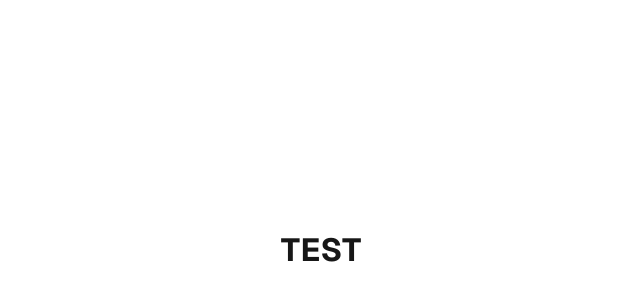
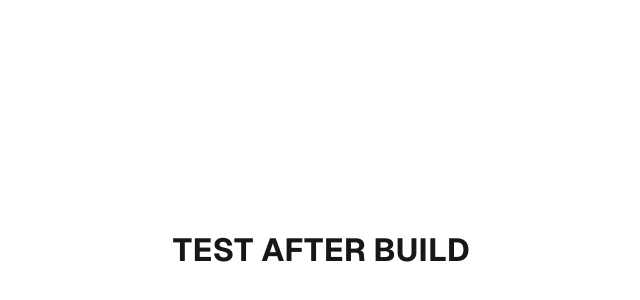
Before and after one commit to blessdyb/nextjs-helloworld, a Next.js app: page / in a window 1280 px wide. Shown: the part 150-450 px from the top of the page, without its empty margins (319-959 px from the left). Built offline with nearby package versions, Linux system fonts and the light colour scheme.

Commit message:
clean up build

```diff
--- a/src/app/page.js
+++ b/src/app/page.js
@@ -4,7 +4,7 @@ export default function Home() {
   return (
     <div className={styles.page}>
       <main className={styles.main}>
-        <h1>TEST</h1>
+        <h1>TEST AFTER BUILD</h1>
       </main>
     </div>
   );
```
Also changed, not shown: 86 other files (tests, documents, lock files or other folders).
